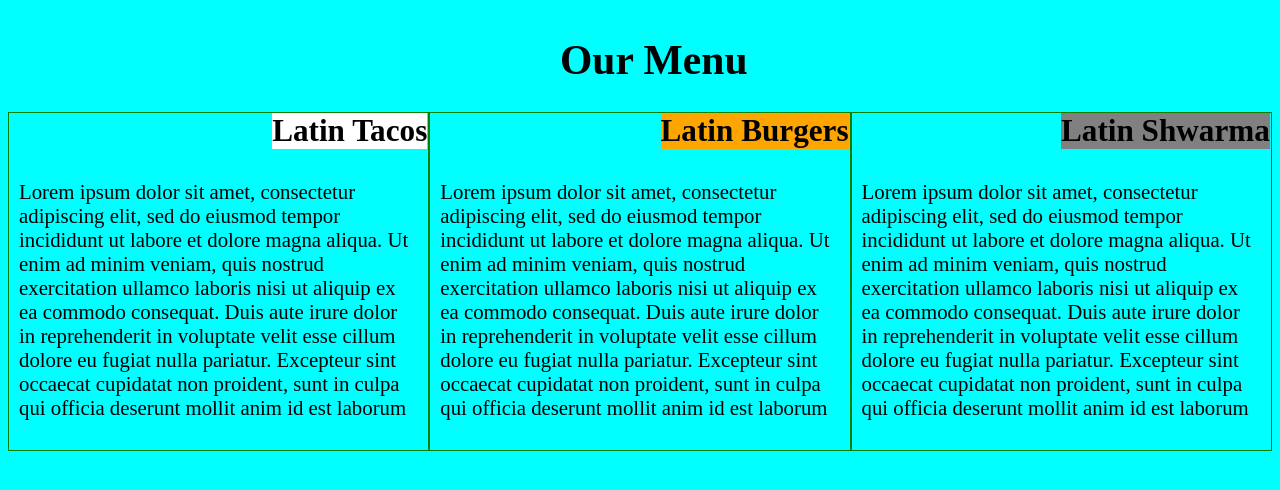
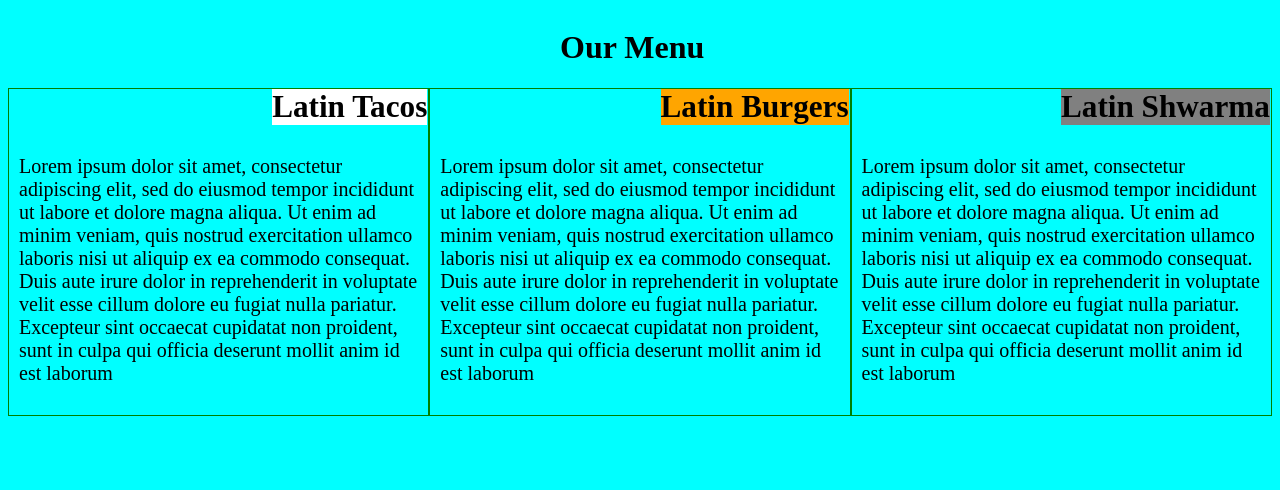
Before and after one commit to je-see/Coursera-week2, a plain HTML site: page site/index.html in a window 1280 px wide. Drawn offline with Linux system fonts and the light colour scheme.

Commit message:
font size update

```diff
--- a/site/mod2solutions.css
+++ b/site/mod2solutions.css
@@ -7,6 +7,7 @@ body {
 #item3{background-color:grey;}
 h1 {
 	background-color: cyan;
+	font-size: 24pt;
 	display: inline-block;
 	position: relative;
   	left: 50%;
@@ -24,5 +25,7 @@ h2 {
 }
 p {
 	padding: 10px;
+	font-size: 15pt;
+	size: 24px;
 	float: right;
 }
```
